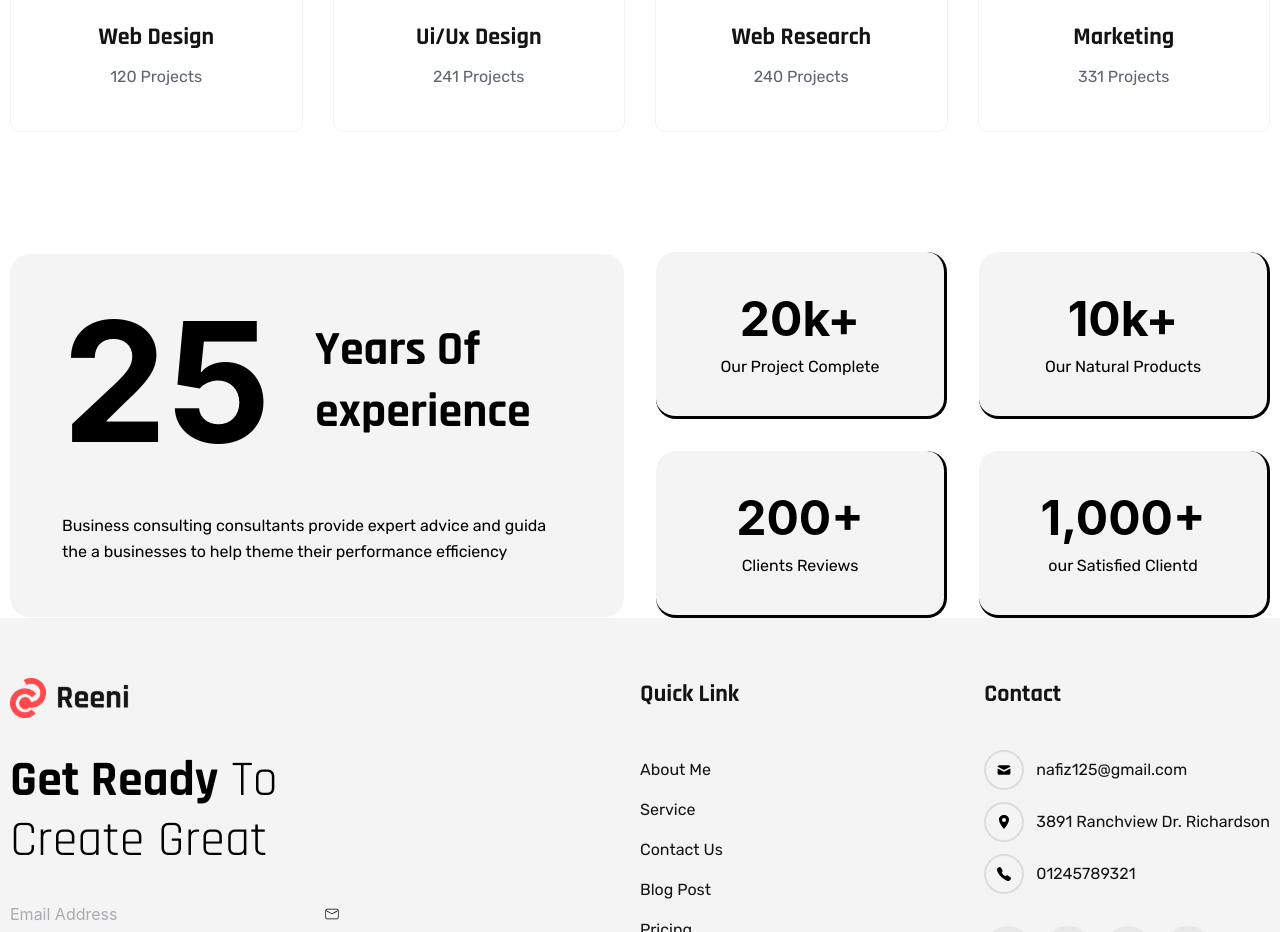
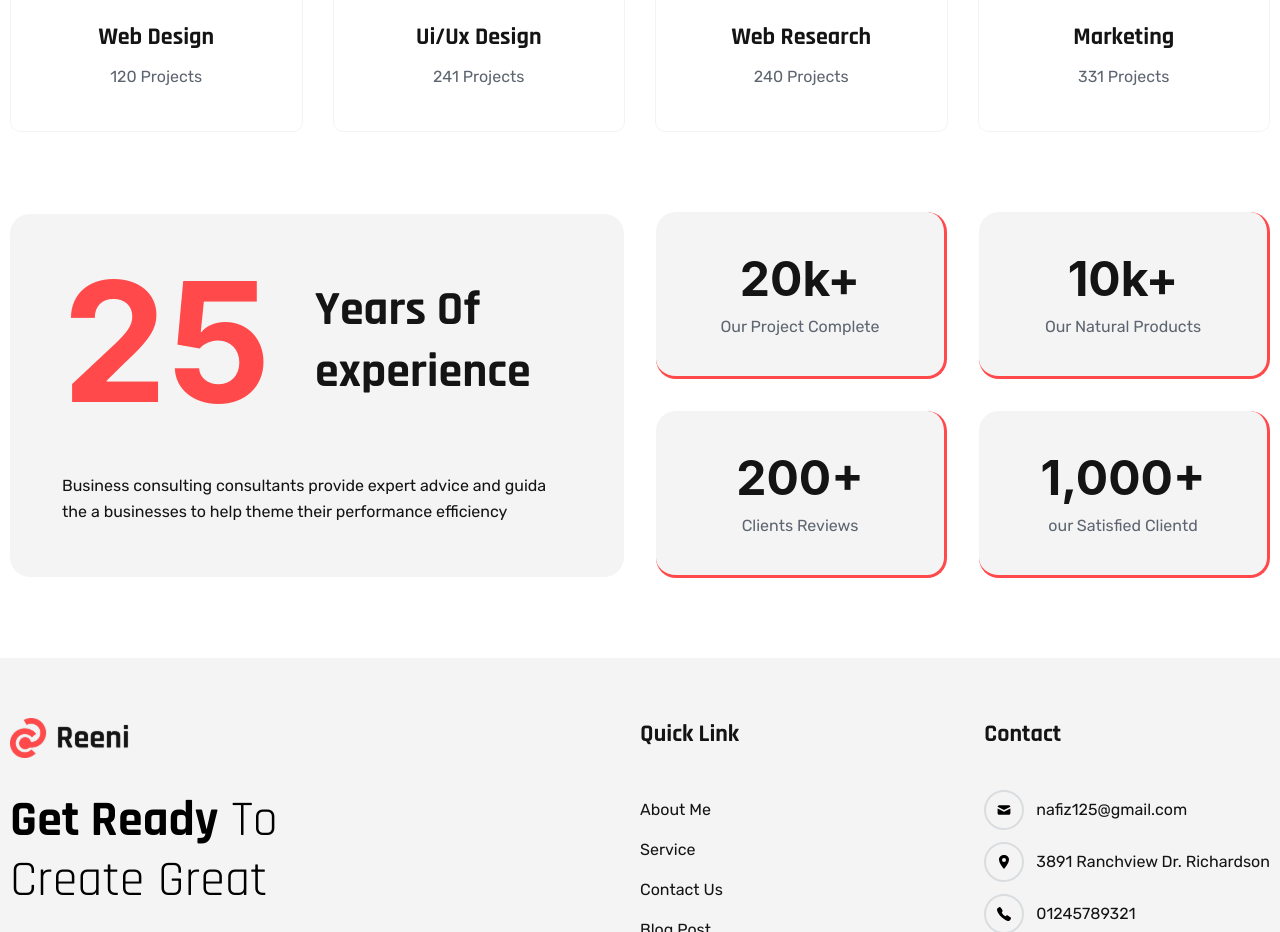
Before and after one commit to riemetoba/Reeni_portfolio, a React (Vite) app: page / in a window 1280 px wide. Shown: the part 1100-2032 px from the top of the page. Built offline with nearby package versions, Linux system fonts and the light colour scheme.

Commit message:
experienceCounter section done

```diff
--- a/src/components/layouts/ExperienceCounter.jsx
+++ b/src/components/layouts/ExperienceCounter.jsx
@@ -1,62 +1,89 @@
-
-
 const ExperienceCounter = () => {
   return (
     <section>
-        <div className="container mt-30 lg:flex  justify-between items-center gap-8">
+      <div className="container flex justify-between items-center gap-8 py-20">
+        {/* Left side  */}
         <div className="lg:w-1/2 w-full">
-                            <div className=" lg:px-13 px-5 lg:pt-9 pt-7.5 lg:pb-13 pb-7.5 bg-[#f4f4f4] dark:bg-primary rounded-[20px] overflow-hidden relative after:absolute
-                            after:h-full after:w-full after:top-50 after:left-100 dark:after:bg-secondary after:blur-[90px]  ">
+          <div
+            className="bg-[#F4F4F4] lg:px-13 px-5 lg:pt-9 pt-7.5 lg:pb-13 pb-7.5 rounded-[20px] overflow-hidden relative after:absolute
+                            after:h-full after:w-full after:top-50 after:left-100 after:blur-[90px]  "
+          >
             <div className=" lg:flex gap-11 items-center ">
-                                    <h3 className='lg:text-[167px] text-[100px] text-secondary font-bold font-inter lg:leading-45.75 leading-25 '>25</h3>
-                                    <h2 className=' lg:text-[48px] text-[26px] text-primary dark:text-white font-bold font-rajdhani lg:leading-15.5 leading-9 '>Years Of experience</h2>
+              <h3 className="lg:text-[167px] text-[100px] text-red font-bold font-inter lg:leading-45.75 leading-25 ">
+                25
+              </h3>
+              <h2 className=" lg:text-[48px] text-[26px] text-common font-bold font-rajdhani lg:leading-15.5 leading-9 ">
+                Years Of experience
+              </h2>
             </div>
-                                <p className='lg:text-[16px] text-[14px]  text-primary dark:text-white font-normal font-rubik leading-6.5 lg:mt-10 mt-3 '>Business consulting consultants provide expert advice and guida the a businesses to help theme their performance efficiency</p>
+            <p className="lg:text-base text-sm  text-common font-normal font-rubik leading-6.5 lg:mt-10 mt-3 ">
+              Business consulting consultants provide expert advice and guida
+              the a businesses to help theme their performance efficiency
+            </p>
           </div>
         </div>
+        {/* Left side  */}
+        {/* Right side  */}
         <div className="lg:w-1/2 w-full">
           <div className="">
             <div className="lg:flex md:flex justify-between items-center gap-8">
+              {/* =================> */}
               <div className="lg:w-1/2 w-full lg:mt-0 mt-8 ">
-                                    <div className="py-9 bg-[#f4f4f4] dark:bg-primary rounded-[20px] border-b-3 border-r-3 border-secondary  ">
-                                        <h2 className='text-[48px] text-primary dark:text-white font-bold font-inter leading-15.5 text-center'>20k+</h2>
-                                        <p className='text-[16px] text-tertiary font-normal font-rubik leading-6.5 mt-1 text-center'>Our Project Complete</p>
-
+                <div className="py-9 bg-[#f4f4f4] rounded-[20px] border-b-3 border-r-3 border-red">
+                  <h2 className="text-[48px] text-common font-bold font-inter leading-15.5 text-center">
+                    20k+
+                  </h2>
+                  <p className="text-base text-[#5D6570] font-normal font-rubik leading-6.5 mt-1 text-center">
+                    Our Project Complete
+                  </p>
                 </div>
               </div>
+              {/* =================> */}
               <div className="lg:w-1/2 w-full lg:mt-0 mt-8 ">
-                                    <div className="py-9 bg-[#f4f4f4] dark:bg-primary rounded-[20px] border-b-3 border-r-3 border-secondary  ">
-                                        <h2 className='text-[48px] text-primary dark:text-white font-bold font-inter leading-15.5 text-center'>10k+</h2>
-                                        <p className='text-[16px] text-tertiary font-normal font-rubik leading-6.5 mt-1 text-center'>Our Natural Products</p>
-
+                <div className="py-9 bg-[#f4f4f4] rounded-[20px] border-b-3 border-r-3 border-red">
+                  <h2 className="text-[48px] text-common font-bold font-inter leading-15.5 text-center">
+                    10k+
+                  </h2>
+                  <p className="text-base text-[#5D6570] font-normal font-rubik leading-6.5 mt-1 text-center">
+                    Our Natural Products
+                  </p>
+                </div>
+              </div>
+              {/* =================> */}
             </div>
           </div>
 
+          <div className="">
+            <div className="lg:flex md:flex justify-between items-center gap-8 mt-8">
+              {/* =================> */}
+              <div className="lg:w-1/2 w-full lg:mt-0 mt-8 ">
+                <div className="py-9 bg-[#f4f4f4] rounded-[20px] border-b-3 border-r-3 border-red">
+                  <h2 className="text-[48px] text-common font-bold font-inter leading-15.5 text-center">
+                    200+
+                  </h2>
+                  <p className="text-base text-[#5D6570] font-normal font-rubik leading-6.5 mt-1 text-center">
+                    Clients Reviews
+                  </p>
                 </div>
               </div>
-                            <div className="">
-                                 <div className="lg:flex md:flex justify-between items-center gap-8 mt-8">
+              {/* =================> */}
               <div className="lg:w-1/2 w-full lg:mt-0 mt-8 ">
-                                    <div className="py-9 bg-[#f4f4f4] dark:bg-primary rounded-[20px] border-b-3 border-r-3 border-secondary  ">
-                                        <h2 className='text-[48px] text-primary dark:text-white font-bold font-inter leading-15.5 text-center'>200+</h2>
-                                        <p className='text-[16px] text-tertiary font-normal font-rubik leading-6.5 mt-1 text-center'>Clients Reviews</p>
-
-                                    </div>
-                                </div>
-                                <div className="lg:w-1/2 w-full lg:mt-0 mt-8 ">
-                                    <div className="py-9 bg-[#f4f4f4] dark:bg-primary rounded-[20px] border-b-3 border-r-3 border-secondary  ">
-                                        <h2 className='text-[48px] text-primary dark:text-white font-bold font-inter leading-15.5 text-center'>1,000+</h2>
-                                        <p className='text-[16px] text-tertiary font-normal font-rubik leading-6.5 mt-1 text-center'>our Satisfied Clientd</p>
-
-                                    </div>
-                                </div>
-
+                <div className="py-9 bg-[#f4f4f4] rounded-[20px] border-b-3 border-r-3 border-red">
+                  <h2 className="text-[48px] text-common font-bold font-inter leading-15.5 text-center">
+                    1,000+
+                  </h2>
+                  <p className="text-base text-[#5D6570] font-normal font-rubik leading-6.5 mt-1 text-center">
+                    our Satisfied Clientd
+                  </p>
                 </div>
               </div>
             </div>
           </div>
+        </div>
+        {/* Right side  */}
+      </div>
     </section>
-  )
-}
+  );
+};
 
-export default ExperienceCounter
+export default ExperienceCounter;
```
Lines whose indentation alone changed are shown as unchanged.
